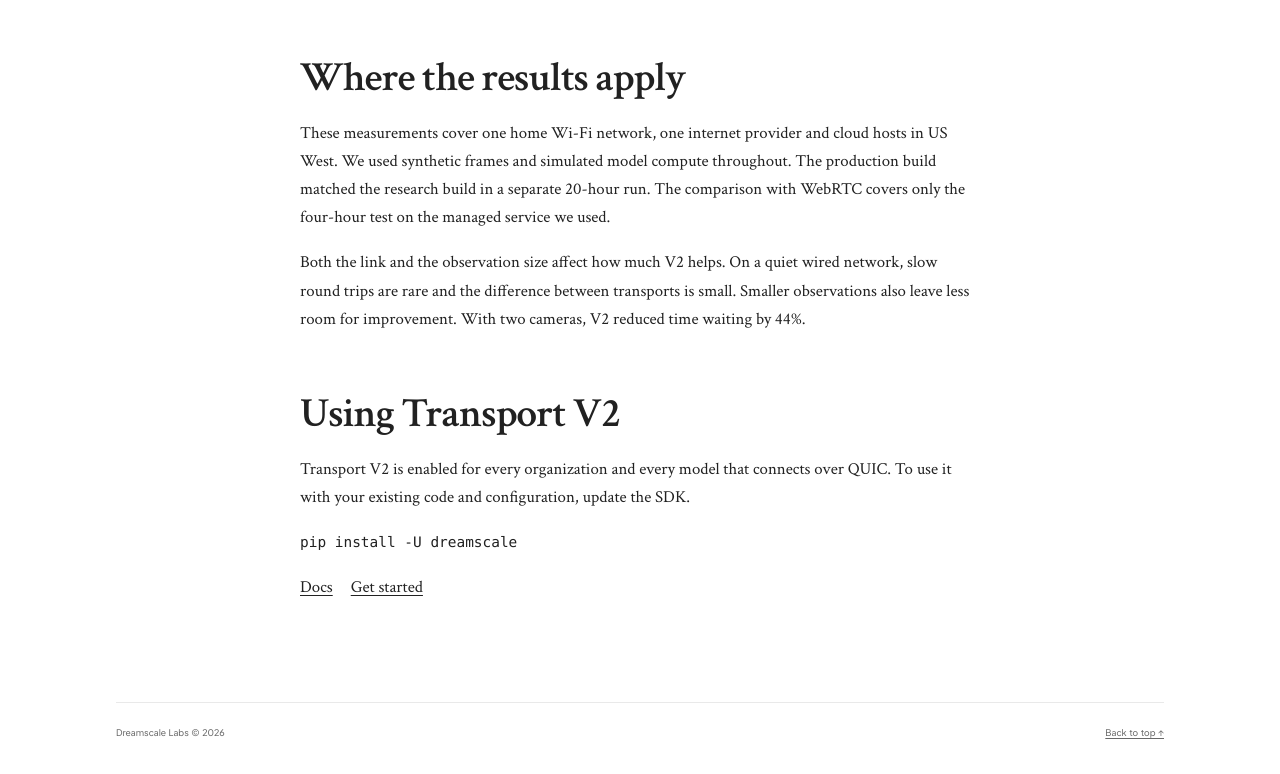
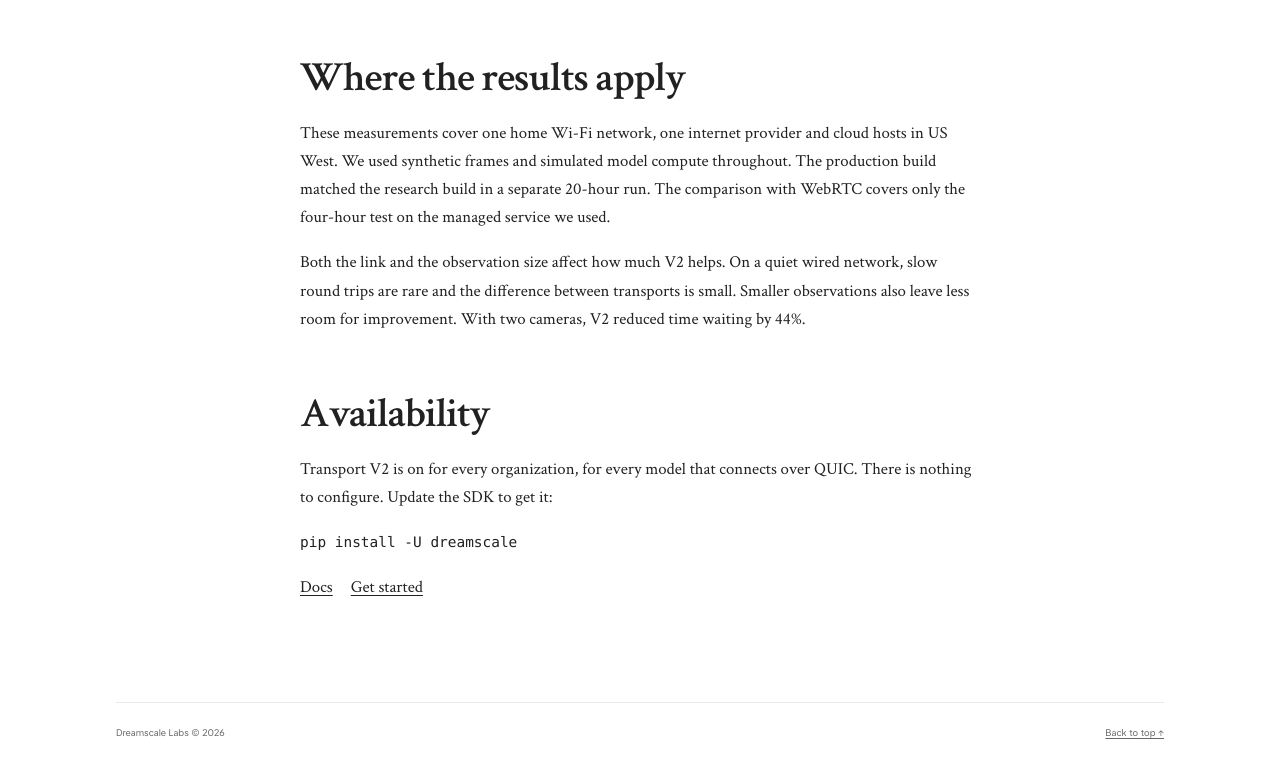
Before and after one commit to Dreamscale-Labs/dreamscale-labs.github.io, a plain HTML site: page blog/transport-v2/index.html in a window 1280 px wide. Shown: the part 3607-4381 px from the top of the page. Drawn offline with Linux system fonts and the light colour scheme.

Commit message:
Restore original Transport V2 availability wording

```diff
--- a/blog/transport-v2/index.html
+++ b/blog/transport-v2/index.html
@@ -154,8 +154,8 @@
 
         <p>Both the link and the observation size affect how much V2 helps. On a quiet wired network, slow round trips are rare and the difference between transports is small. Smaller observations also leave less room for improvement. With two cameras, V2 reduced time waiting by 44%.</p>
 
-        <h2>Using Transport V2</h2>
-        <p>Transport V2 is enabled for every organization and every model that connects over QUIC. To use it with your existing code and configuration, update the SDK.</p>
+        <h2>Availability</h2>
+        <p>Transport V2 is on for every organization, for every model that connects over QUIC. There is nothing to configure. Update the SDK to get it:</p>
 
         <p><code>pip install -U dreamscale</code></p>
 
```
